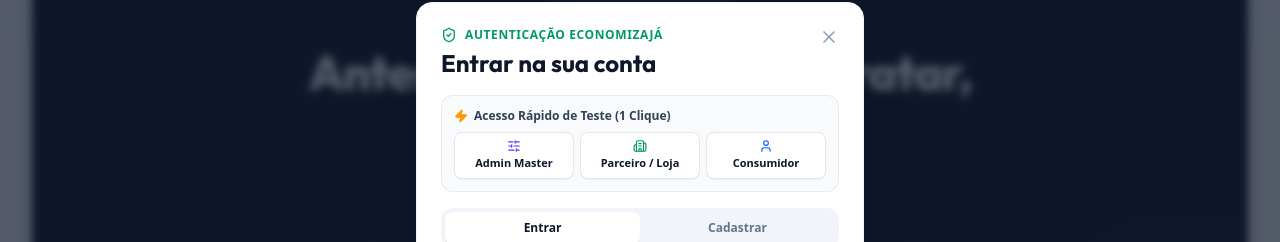
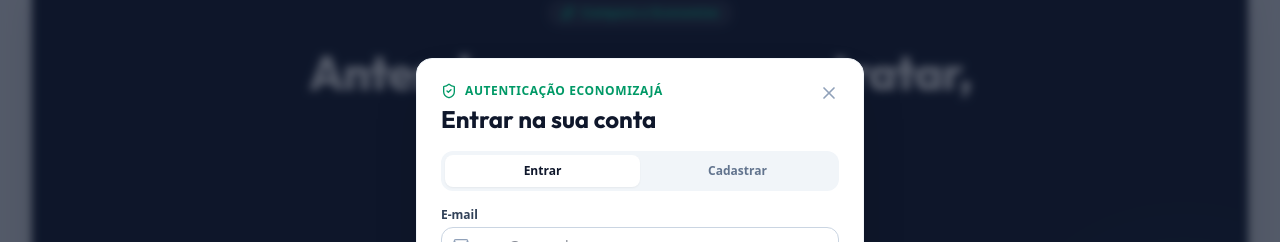
Before and after one commit to sonyfranck63-design/Economize-j-, a React (Vite) app: page / in a window 1280 px wide. Both pictures are taken after a click on the button "Seja Parceiro". Shown: the part 137-379 px from the top of the page. Built offline with nearby package versions, Linux system fonts and the light colour scheme; no server answers; the database is empty.

Commit message:
refactor: remove quick test login presets from AuthModal for production release

```diff
--- a/src/components/AuthModal.tsx
+++ b/src/components/AuthModal.tsx
@@ -11,9 +11,6 @@
   CheckCircle2,
   AlertCircle,
   ShieldCheck,
-  Zap,
-  Sparkles,
-  SlidersHorizontal,
 } from 'lucide-react';
 import { UserRole } from '../types';
 
@@ -32,25 +29,6 @@
   const [successMessage, setSuccessMessage] = useState('');
 
   if (!isAuthModalOpen) return null;
-
-  const handleQuickLogin = async (quickEmail: string, quickRole: UserRole, quickName: string) => {
-    setLoading(true);
-    setErrorMessage('');
-    setSuccessMessage('');
-    try {
-      const user = await authService.signIn(quickEmail);
-      setCurrentUser(user);
-      setUserRole(user.role);
-      setSuccessMessage(`Conectado com sucesso como ${quickName}!`);
-      setTimeout(() => {
-        setIsAuthModalOpen(false);
-      }, 600);
-    } catch (err: any) {
-      setErrorMessage(err.message || 'Erro ao realizar login rápido.');
-    } finally {
-      setLoading(false);
-    }
-  };
 
   const handleSubmit = async (e: React.FormEvent) => {
     e.preventDefault();
@@ -110,43 +88,6 @@
           {tab === 'signup' && 'Criar sua conta gratuita'}
           {tab === 'forgot' && 'Recuperar senha'}
         </h2>
-
-        {/* Quick access presets */}
-        <div className="mt-4 p-3 bg-slate-50 border border-slate-200/80 rounded-xl">
-          <div className="flex items-center gap-1.5 text-xs font-bold text-slate-700 mb-2">
-            <Zap className="w-3.5 h-3.5 text-amber-500 fill-amber-500" />
-            <span>Acesso Rápido de Teste (1 Clique)</span>
-          </div>
-          <div className="grid grid-cols-3 gap-1.5 text-[11px]">
-            <button
-              type="button"
-              disabled={loading}
-              onClick={() => handleQuickLogin('matheusfranck2013@gmail.com', 'admin', 'Admin Master')}
-              className="px-2 py-1.5 bg-white hover:bg-slate-900 hover:text-white border border-slate-200 rounded-lg font-bold transition flex flex-col items-center justify-center text-center shadow-2xs"
-            >
-              <SlidersHorizontal className="w-3.5 h-3.5 mb-0.5 text-indigo-600" />
-              <span>Admin Master</span>
-            </button>
-            <button
-              type="button"
-              disabled={loading}
-              onClick={() => handleQuickLogin('loja@economizaja.com', 'business', 'Parceiro Loja')}
-              className="px-2 py-1.5 bg-white hover:bg-emerald-700 hover:text-white border border-slate-200 rounded-lg font-bold transition flex flex-col items-center justify-center text-center shadow-2xs"
-            >
-              <Building2 className="w-3.5 h-3.5 mb-0.5 text-emerald-600" />
-              <span>Parceiro / Loja</span>
-            </button>
-            <button
-              type="button"
-              disabled={loading}
-              onClick={() => handleQuickLogin('cliente@economizaja.com', 'customer', 'Consumidor')}
-              className="px-2 py-1.5 bg-white hover:bg-blue-600 hover:text-white border border-slate-200 rounded-lg font-bold transition flex flex-col items-center justify-center text-center shadow-2xs"
-            >
-              <User className="w-3.5 h-3.5 mb-0.5 text-blue-600" />
-              <span>Consumidor</span>
-            </button>
-          </div>
-        </div>
 
         {/* Tab switch */}
         <div className="flex rounded-xl bg-slate-100 p-1 mt-4 text-xs font-semibold">
```
Also changed, not shown: 2 other files (tests, documents, lock files or other folders).
